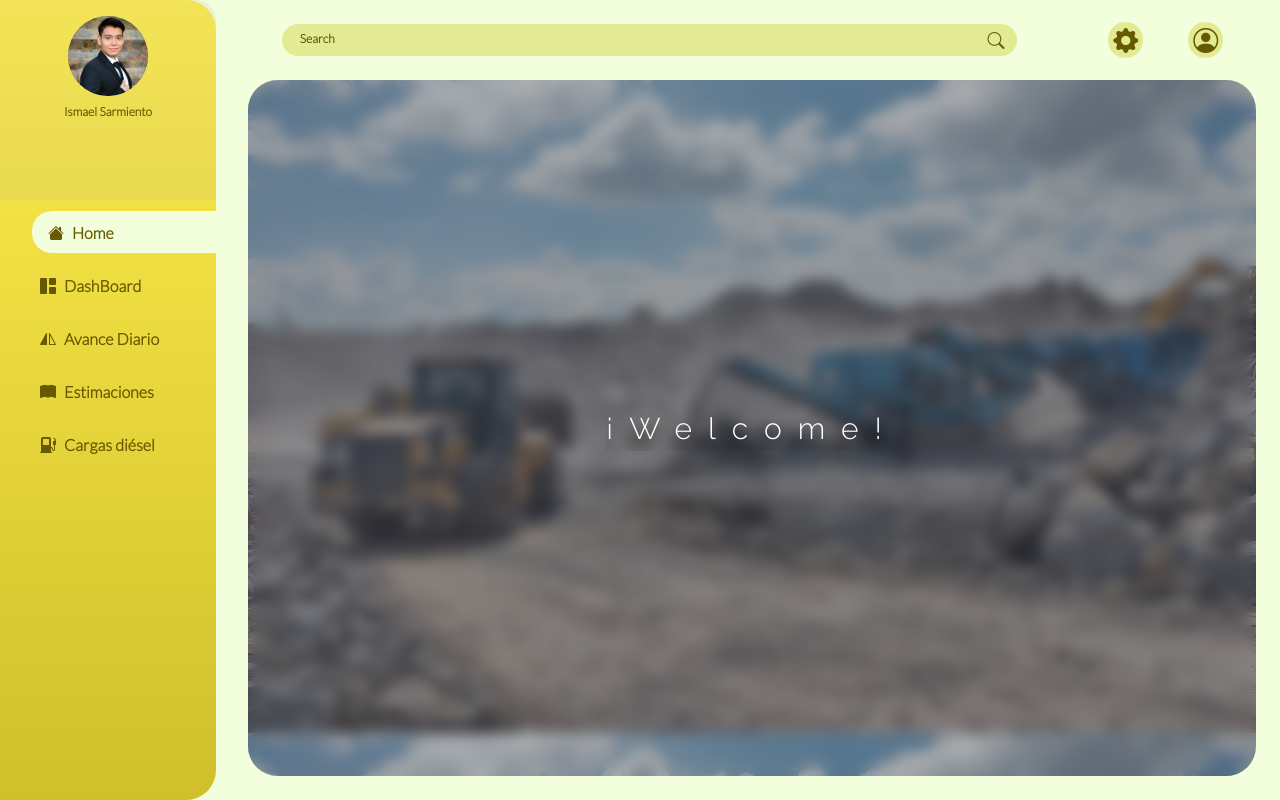
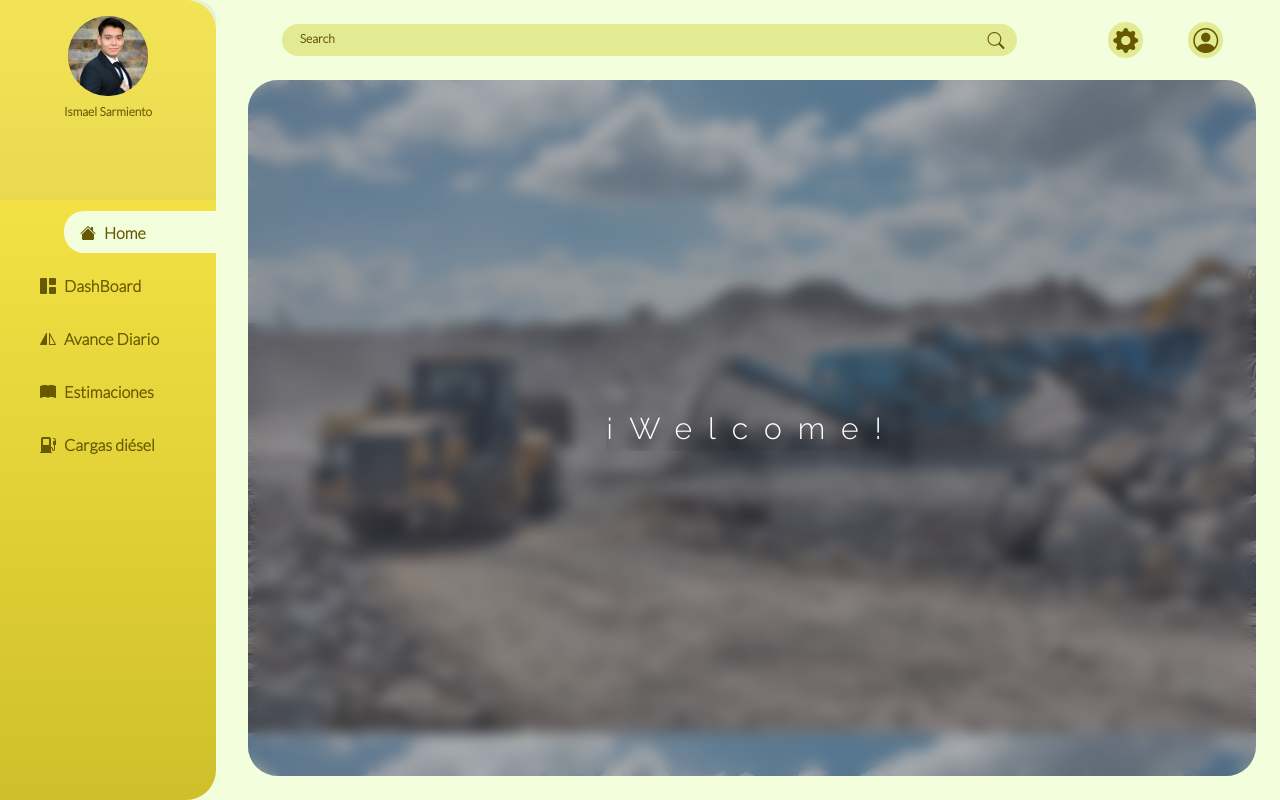
Before and after one commit to Ismael1699/itecsa-app, a React (Create React App) app: page / in a window 1280 px wide. Built offline with nearby package versions, Linux system fonts and the light colour scheme.

Commit message:
se implemento animaciones a los elementos de navWeb cuando son pulsados

```diff
--- a/src/components/NavWeb.js
+++ b/src/components/NavWeb.js
@@ -19,9 +19,7 @@ const NavWeb = ({
 				<h1>Ismael Sarmiento</h1>
 			</div>
 			<button
-				className={
-					loadPage === 'Home' ? 'item-focus adorno-focus' : 'item-web'
-				}
+				className={loadPage === 'Home' ? 'item-focus' : 'item-web'}
 				type='button'
 				onClick={homePage}
 			>
--- a/src/styles/NavWeb.css
+++ b/src/styles/NavWeb.css
@@ -62,6 +62,7 @@ button h1 {
     font: inherit;
     line-height: normal;
     overflow: visible;
+    cursor:pointer;
 }
 
 button i{
@@ -70,7 +71,7 @@ button i{
 
 .item-focus{
     margin-top: 5%;
-    margin-left: 2rem;
+    margin-left: 4rem;
     display: flex;
     flex-direction: row;
     padding-left: 1rem;
@@ -83,4 +84,5 @@ button i{
     overflow: visible;
     background-color: #F2FEDC;
     border-radius: 20px 0 0 20px;
+    transition: all 0.5s;
 }
```
